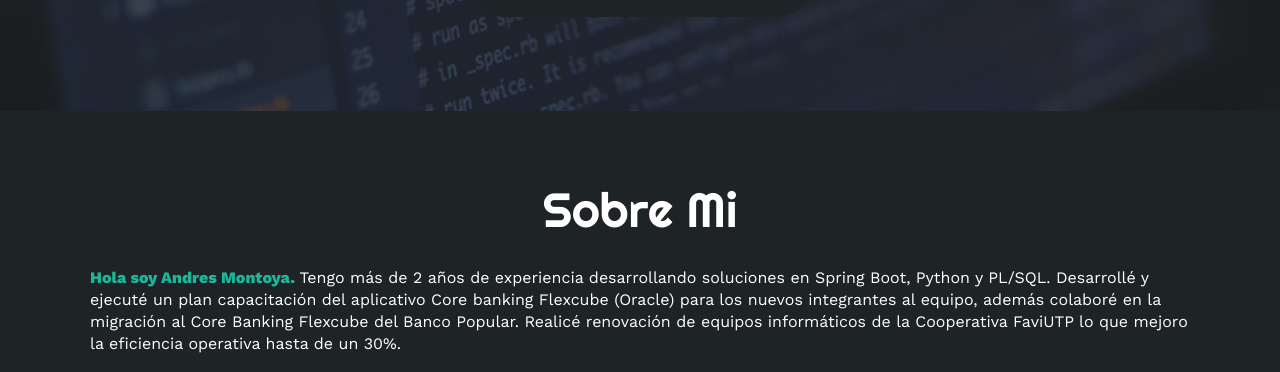
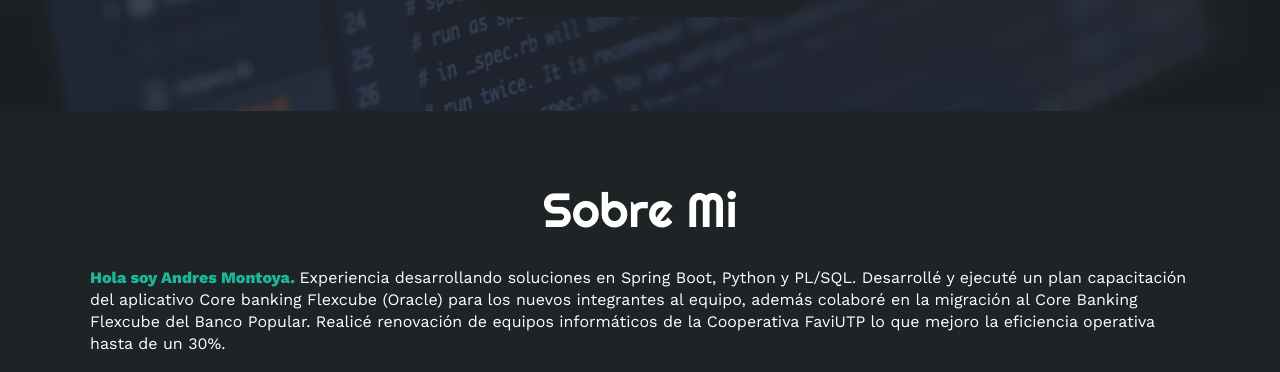
Before and after one commit to AndresM92/andres_porfolio, a plain HTML site: page index.html in a window 1280 px wide. Shown: the part 609-981 px from the top of the page. Drawn offline with nearby package versions, Linux system fonts and the light colour scheme.

Commit message:
Update index.html

```diff
--- a/index.html
+++ b/index.html
@@ -52,7 +52,7 @@
     <section id="sobremi" class="sobremi">
         <div class="contenido-seccion">
             <h2>Sobre Mi</h2>
-            <p><span>Hola soy Andres Montoya. </span>Tengo más de 2 años de experiencia desarrollando soluciones en
+            <p><span>Hola soy Andres Montoya. </span>Experiencia desarrollando soluciones en
                 Spring
                 Boot, Python y PL/SQL. Desarrollé y ejecuté un
                 plan capacitación del aplicativo Core banking Flexcube (Oracle) para los nuevos integrantes al equipo,
```
